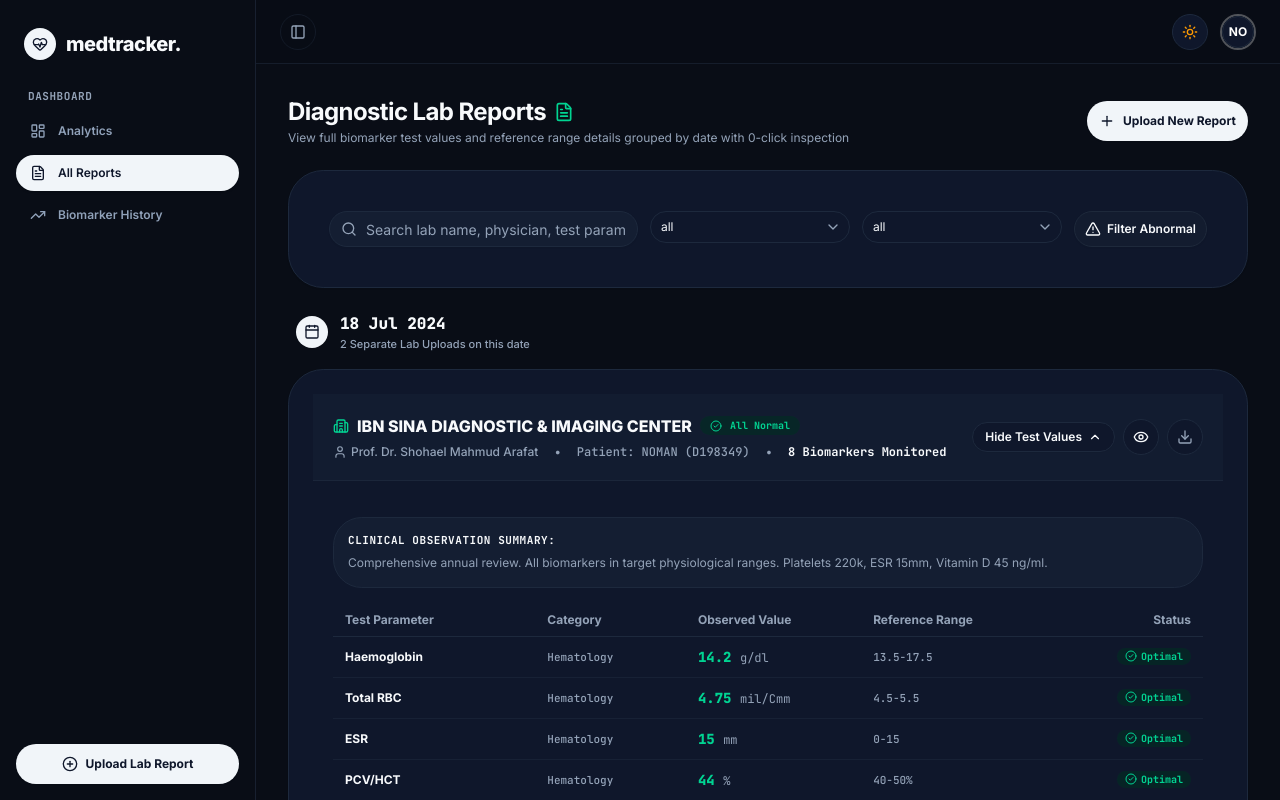
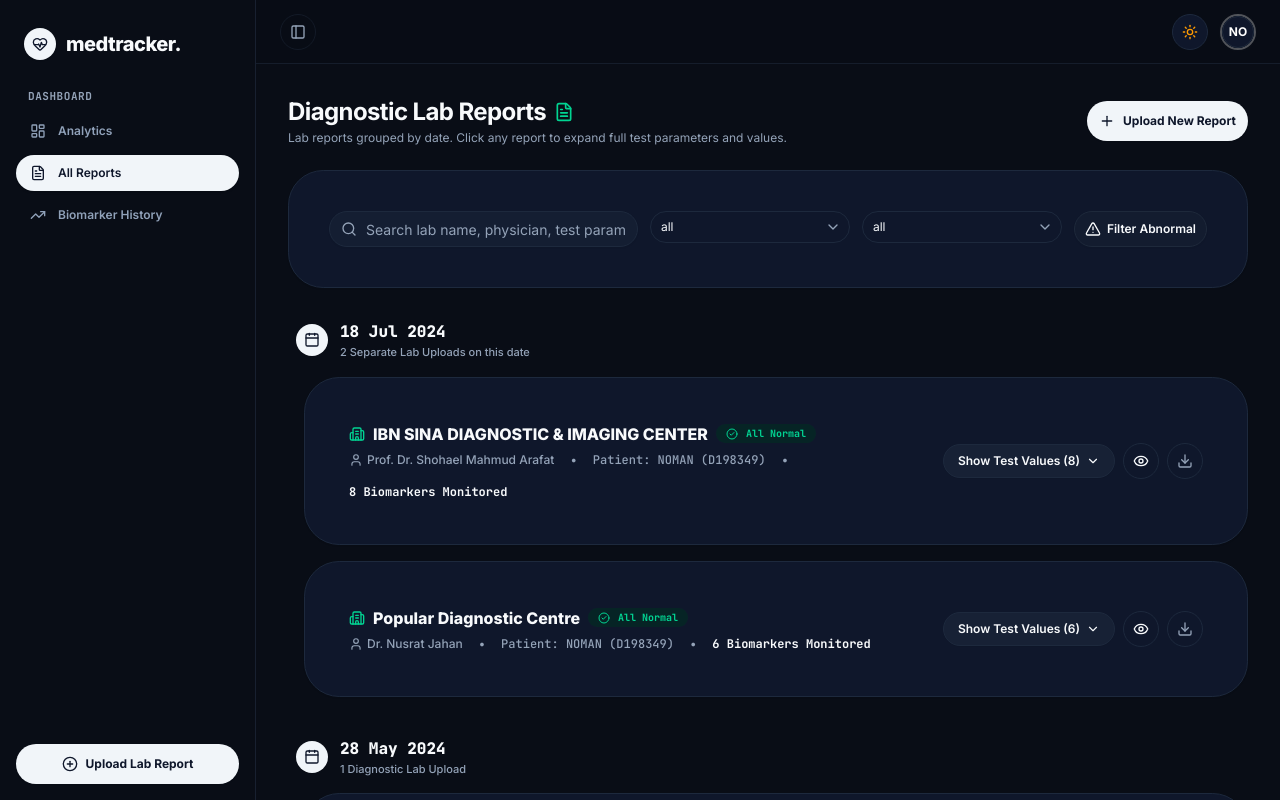
Before and after one commit to devded/meditracker-dashboard, a Next.js app: page /reports in a window 1280 px wide. Shown: the top 800 px of the page. Built offline with nearby package versions, Linux system fonts and the light colour scheme.

Commit message:
feat(reports): separate same-date report cards and set default view to collapsed for test values

```diff
--- a/app/reports/page.tsx
+++ b/app/reports/page.tsx
@@ -5,7 +5,7 @@ import Link from 'next/link';
 import { useSearchParams } from 'next/navigation';
 import { getReports } from '@/services/report-service';
 import { Report } from '@/types';
-import { Card, CardContent, CardHeader, CardTitle } from '@/components/ui/card';
+import { Card, CardContent } from '@/components/ui/card';
 import { Input } from '@/components/ui/input';
 import { Button } from '@/components/ui/button';
 import { Badge } from '@/components/ui/badge';
@@ -16,7 +16,6 @@ import {
   Search,
   Eye,
   Download,
-  Trash2,
   Plus,
   CheckCircle2,
   AlertTriangle,
@@ -25,8 +24,6 @@ import {
   User,
   ChevronDown,
   ChevronUp,
-  Activity,
-  FileSpreadsheet,
 } from 'lucide-react';
 import { toast } from 'sonner';
 import { UploadDialog } from '@/components/upload-dialog';
@@ -43,7 +40,7 @@ function ReportsContent() {
   const [filterAbnormalOnly, setFilterAbnormalOnly] = React.useState<boolean>(initialAbnormal);
   const [uploadOpen, setUploadOpen] = React.useState(false);
 
-  // Track expanded state of individual report detail panels (default all expanded for zero-click visibility)
+  // Track expanded state of individual report detail panels (default ALL COLLAPSED/HIDDEN)
   const [expandedReports, setExpandedReports] = React.useState<Record<string, boolean>>({});
 
   React.useEffect(() => {
@@ -55,10 +52,10 @@ function ReportsContent() {
   React.useEffect(() => {
     getReports().then((data) => {
       setReports(data);
-      // Default expand all reports for 0-click value inspection
+      // Default all reports collapsed as requested
       const initialExpanded: Record<string, boolean> = {};
       data.forEach((r) => {
-        initialExpanded[r.id] = true;
+        initialExpanded[r.id] = false;
       });
       setExpandedReports(initialExpanded);
       setLoading(false);
@@ -130,7 +127,7 @@ function ReportsContent() {
             Diagnostic Lab Reports <FileText className="h-5 w-5 text-emerald-600 dark:text-emerald-400" />
           </h1>
           <p className="text-xs text-muted-foreground mt-0.5">
-            View full biomarker test values and reference range details grouped by date with 0-click inspection
+            Lab reports grouped by date. Click any report to expand full test parameters and values.
           </p>
         </div>
         <Button onClick={() => setUploadOpen(true)} className="gap-2 shadow-xs bg-slate-900 text-white dark:bg-slate-100 dark:text-slate-900 hover:bg-slate-800 text-xs font-bold rounded-xl h-10 px-4">
@@ -199,7 +196,7 @@ function ReportsContent() {
         </CardContent>
       </Card>
 
-      {/* Date-Grouped Reports List with Inline Detail Inspection */}
+      {/* Date-Grouped Reports List */}
       {loading ? (
         <div className="space-y-4">
           {Array.from({ length: 3 }).map((_, i) => (
@@ -229,7 +226,7 @@ function ReportsContent() {
           {groupedReports.map((group) => (
             <div key={group.dateKey} className="space-y-4">
               {/* Date Group Section Banner */}
-              <div className="flex items-center gap-3 px-2">
+              <div className="flex items-center gap-3 px-2 pt-2">
                 <div className="size-8 rounded-full bg-slate-900 text-white dark:bg-slate-100 dark:text-slate-900 flex items-center justify-center font-bold text-xs font-mono shrink-0 shadow-2xs">
                   <Calendar className="size-4" />
                 </div>
@@ -243,12 +240,11 @@ function ReportsContent() {
                 </div>
               </div>
 
-              {/* Individual Report Cards for this Date */}
-              <div className="space-y-4">
+              {/* Individual Separated Standalone Report Cards for this Date */}
+              <div className="space-y-4 pl-2 sm:pl-4">
                 {group.items.map((report) => {
                   const abnormalTests = report.tests.filter((t) => t.isAbnormal);
-                  const normalCount = report.tests.length - abnormalTests.length;
-                  const isExpanded = expandedReports[report.id] ?? true;
+                  const isExpanded = expandedReports[report.id] ?? false;
 
                   return (
                     <Card
@@ -256,7 +252,7 @@ function ReportsContent() {
                       className="bg-white dark:bg-slate-900 border border-slate-200/80 dark:border-slate-800 shadow-xs overflow-hidden rounded-3xl transition-all"
                     >
                       {/* Report Header Row */}
-                      <div className="p-5 flex flex-col md:flex-row md:items-center justify-between gap-4 border-b border-slate-100 dark:border-slate-800/80 bg-slate-50/50 dark:bg-slate-800/30">
+                      <div className="p-5 flex flex-col md:flex-row md:items-center justify-between gap-4 bg-white dark:bg-slate-900">
                         <div className="space-y-1.5 min-w-0">
                           <div className="flex items-center gap-2 flex-wrap">
                             <span className="font-extrabold text-base text-foreground flex items-center gap-2">
@@ -289,7 +285,7 @@ function ReportsContent() {
                         <div className="flex items-center gap-2 shrink-0">
                           <button
                             onClick={() => toggleReportExpand(report.id)}
-                            className="inline-flex items-center gap-1.5 px-3 py-1.5 rounded-xl border border-slate-200 dark:border-slate-800 bg-white dark:bg-slate-900 text-xs font-semibold text-foreground hover:bg-slate-100 dark:hover:bg-slate-800 transition-colors shadow-2xs"
+                            className="inline-flex items-center gap-1.5 px-3.5 py-2 rounded-xl border border-slate-200 dark:border-slate-800 bg-slate-50 dark:bg-slate-800/60 text-xs font-semibold text-foreground hover:bg-slate-100 dark:hover:bg-slate-800 transition-colors shadow-2xs"
                           >
                             {isExpanded ? (
                               <>
@@ -325,10 +321,10 @@ function ReportsContent() {
 
                       {/* Expanded Detailed Biomarker Table & Clinical Summary */}
                       {isExpanded && (
-                        <div className="p-5 space-y-4 bg-white dark:bg-slate-900">
+                        <div className="p-5 space-y-4 bg-slate-50/50 dark:bg-slate-900/50 border-t border-slate-100 dark:border-slate-800">
                           {/* Clinical Observation Note */}
                           {report.clinicalSummary && (
-                            <div className="p-3.5 rounded-2xl bg-slate-50 dark:bg-slate-800/40 border border-slate-100 dark:border-slate-800 text-xs leading-relaxed space-y-1">
+                            <div className="p-3.5 rounded-2xl bg-white dark:bg-slate-800/60 border border-slate-100 dark:border-slate-800 text-xs leading-relaxed space-y-1">
                               <span className="font-bold text-foreground block font-mono text-[11px] uppercase tracking-wider">
                                 Clinical Observation Summary:
                               </span>
@@ -337,15 +333,15 @@ function ReportsContent() {
                           )}
 
                           {/* Extracted Test Values Grid Table */}
-                          <div className="overflow-x-auto">
+                          <div className="overflow-x-auto rounded-2xl border border-slate-100 dark:border-slate-800 bg-white dark:bg-slate-900">
                             <table className="w-full text-left text-xs">
                               <thead>
-                                <tr className="border-b border-slate-200/60 dark:border-slate-800 text-muted-foreground font-semibold">
-                                  <th className="py-2 px-3">Test Parameter</th>
-                                  <th className="py-2 px-3">Category</th>
-                                  <th className="py-2 px-3">Observed Value</th>
-                                  <th className="py-2 px-3">Reference Range</th>
-                                  <th className="py-2 px-3 text-right">Status</th>
+                                <tr className="border-b border-slate-200/60 dark:border-slate-800 text-muted-foreground font-semibold bg-slate-50/80 dark:bg-slate-800/40">
+                                  <th className="py-2.5 px-3">Test Parameter</th>
+                                  <th className="py-2.5 px-3">Category</th>
+                                  <th className="py-2.5 px-3">Observed Value</th>
+                                  <th className="py-2.5 px-3">Reference Range</th>
+                                  <th className="py-2.5 px-3 text-right">Status</th>
                                 </tr>
                               </thead>
                               <tbody className="divide-y divide-slate-100 dark:divide-slate-800/60 font-medium">
```
